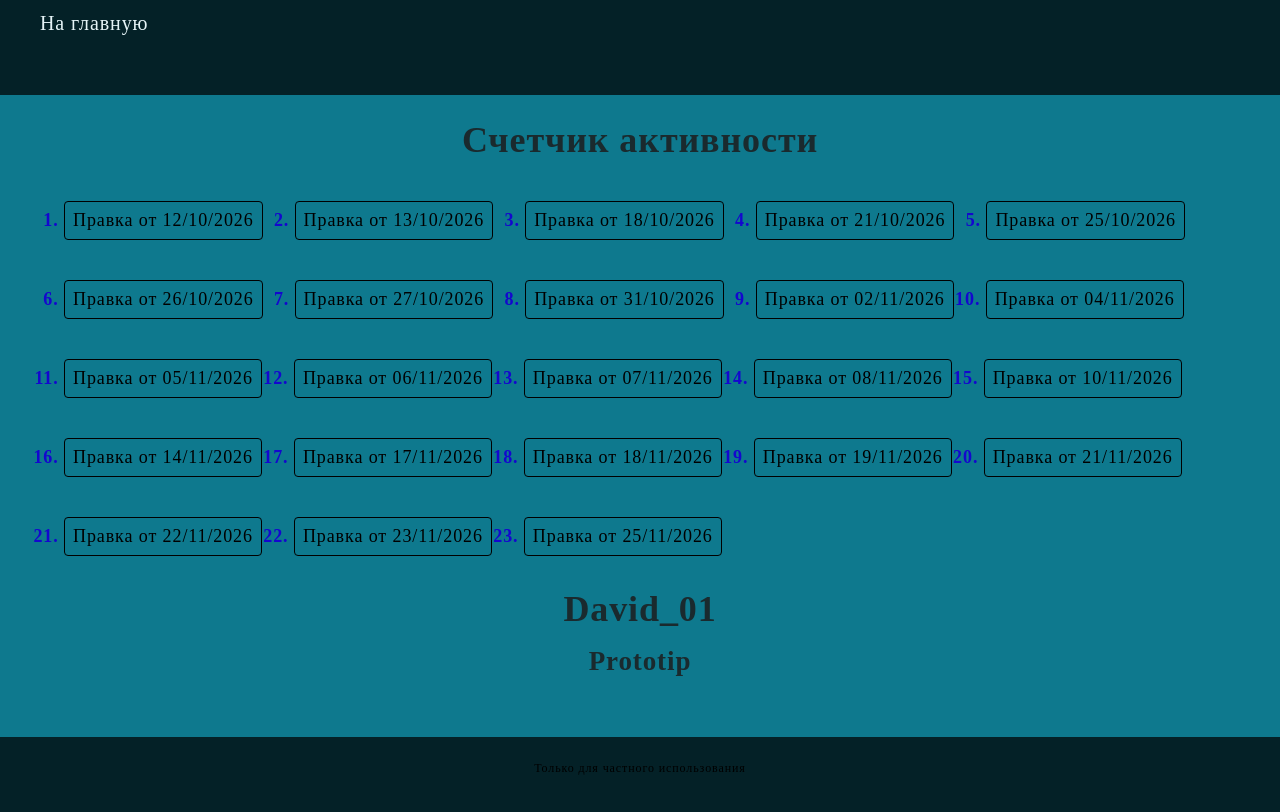
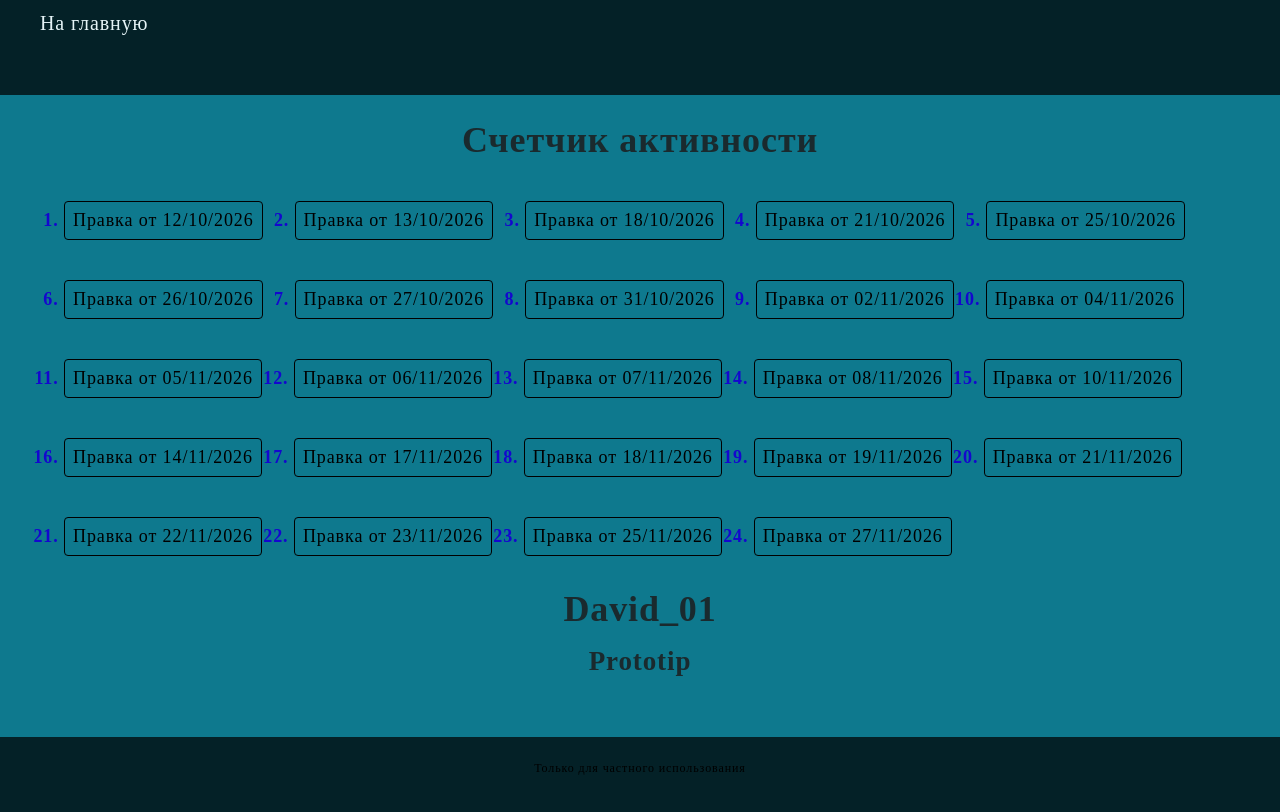
Before and after one commit to web22des/active-git, a plain HTML site: page count.html in a window 1280 px wide. Drawn offline with Linux system fonts and the light colour scheme.

Commit message:
27/11/2026

```diff
--- a/count.html
+++ b/count.html
@@ -44,6 +44,7 @@
                     <li class="item">Правка от 22/11/2026</li>
                     <li class="item">Правка от 23/11/2026</li>
                     <li class="item">Правка от 25/11/2026</li>
+                    <li class="item">Правка от 27/11/2026</li>
                 </ol>
                 <h1>David_01</h1>
 
```
